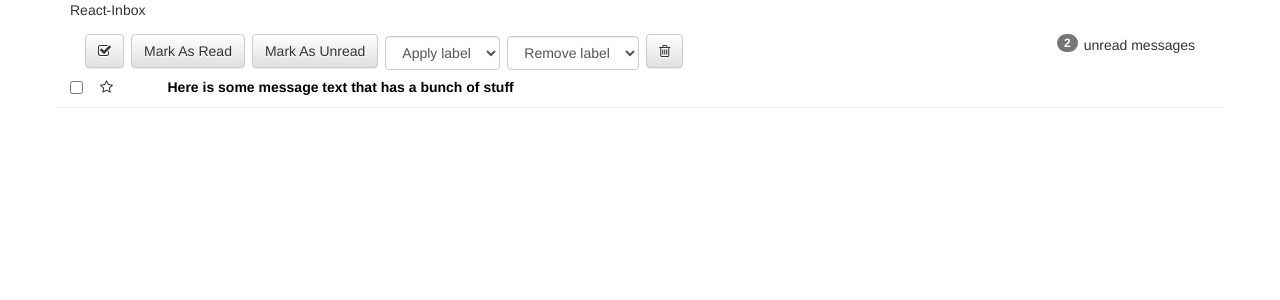
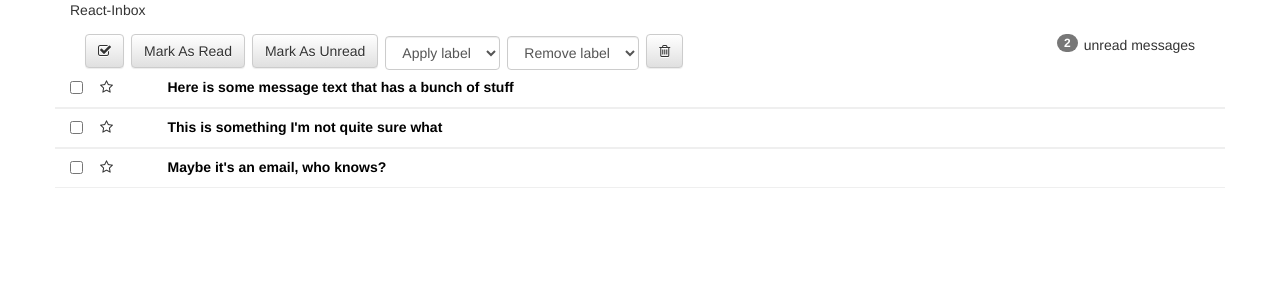
Before and after one commit to jmrigali/react-inbox, a React (Create React App) app: page / in a window 1280 px wide. Shown: the top 300 px of the page. Built offline with nearby package versions, Linux system fonts and the light colour scheme.

Commit message:
messages are added to list

```diff
--- a/src/App.js
+++ b/src/App.js
@@ -1,14 +1,32 @@
 import React, { Component } from 'react';
-import Message from './components/Message';
+import MessageList from './components/MessageList';
 import Toolbar from './components/Toolbar';
 
+const messageArray = [
+  {title: 'Here is some message text that has a bunch of stuff',
+  unread: true,
+  checkbox: false},
+  {title: 'This is something I\'m not quite sure what',
+  unread:true,
+  checkbox: false},
+  {title: 'Maybe it\'s an email, who knows?',
+  unread: true,
+  checkbox: false}];
+
 class App extends Component {
+  constructor () {
+    super()
+    this.state = {
+      messageArray
+    };
+  }
+
   render() {
     return (
       <div className="container">
       <header>React-Inbox</header>
         <Toolbar />
-        <Message />
+        <MessageList messages= {this.state.messageArray} />
       </div>
     );
   }
--- a/src/components/message.js
+++ b/src/components/message.js
@@ -1,9 +1,8 @@
 import React from 'react';
-
-export default class Message extends React.Component {
-  render () {
+console.log('working');
+const Message = ({message}) => {
     return (
-      <div className="row message unread">
+      <div className="row message unread" >
   <div className="col-xs-1">
     <div className="row">
       <div className="col-xs-2">
@@ -16,10 +15,11 @@ export default class Message extends React.Component {
   </div>
   <div className="col-xs-11">
     <a href="#">
-      Here is some message text that has a bunch of stuff
+      {message.title}
     </a>
   </div>
 </div>
     )
   }
-}
+
+export default Message;
--- a/src/components/messageList.js
+++ b/src/components/messageList.js
@@ -1 +1,16 @@
 import React from 'react';
+
+import Message from './Message';
+
+
+const MessageList= ({messages})=> {
+
+    return (
+      <div>
+      {messages.map((element, index) => (<Message message= {element} key= {index} />))}
+      </div>
+    )
+
+}
+
+export default MessageList;
```
